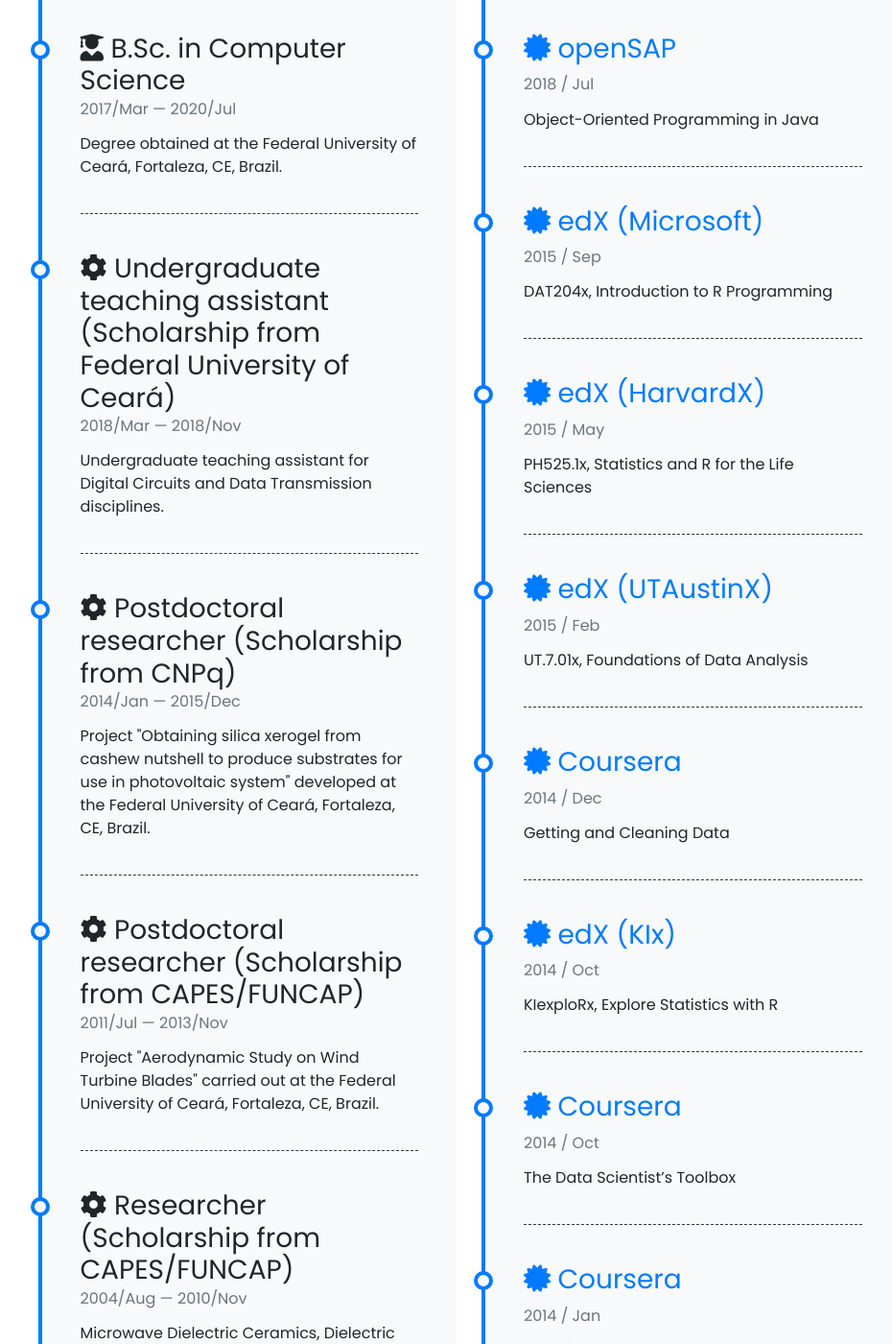
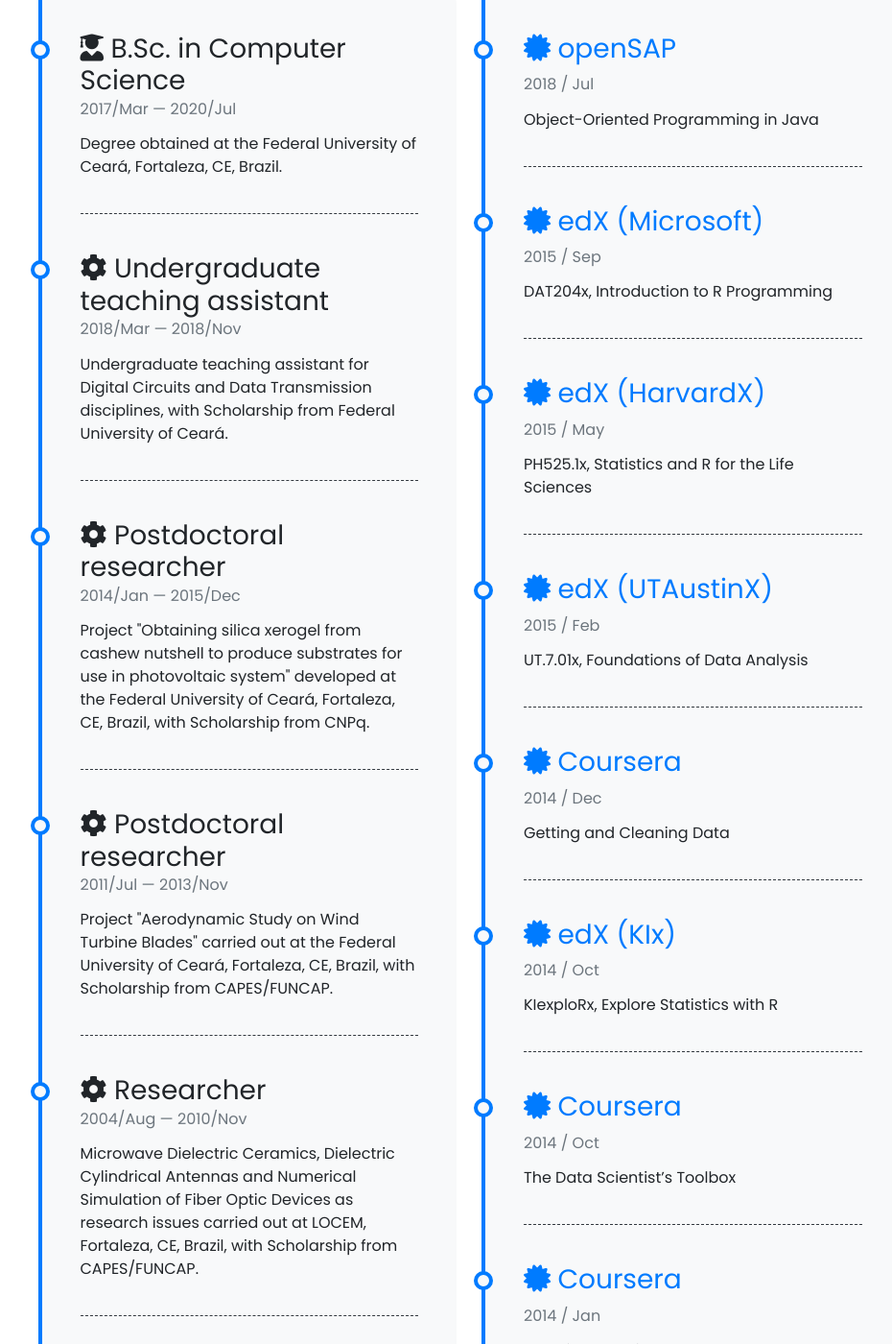
Before and after one commit to helioRocha/heliorocha.github.io, a Jekyll site: the page built from pages/about.md, in a window 1280 px wide and 1400 px high, scrolled down 276 px. Shown: the whole window at 96% size, without its empty margins (149-1079 px from the left). Built offline with Jekyll 4.4.1, drawn with Linux system fonts in a browser that asks for light colours; nearby versions of some CDN libraries; some of the changed text lies outside the part shown.

Commit message:
Update timeline.yml
[up]

```diff
--- a/_data/timeline.yml
+++ b/_data/timeline.yml
@@ -3,30 +3,30 @@
   to: 2020/Jul
   description: Degree obtained at the Federal University of Ceará, Fortaleza, CE, Brazil.
 
-- title: <i class="fas fa-cog"></i> Undergraduate teaching assistant (Scholarship from Federal University of Ceará)
+- title: <i class="fas fa-cog"></i> Undergraduate teaching assistant
   from: 2018/Mar
   to: 2018/Nov
-  description: Undergraduate teaching assistant for Digital Circuits and Data Transmission disciplines.
+  description: Undergraduate teaching assistant for Digital Circuits and Data Transmission disciplines, with Scholarship from Federal University of Ceará.
 
-- title: <i class="fas fa-cog"></i> Postdoctoral researcher (Scholarship from CNPq)
+- title: <i class="fas fa-cog"></i> Postdoctoral researcher
   from: 2014/Jan
   to: 2015/Dec
   description: Project "Obtaining silica xerogel from cashew nutshell to produce
                substrates for use in photovoltaic system" developed at the
-               Federal University of Ceará, Fortaleza, CE, Brazil.
+               Federal University of Ceará, Fortaleza, CE, Brazil, with Scholarship from CNPq.
 
-- title: <i class="fas fa-cog"></i> Postdoctoral researcher (Scholarship from CAPES/FUNCAP)
+- title: <i class="fas fa-cog"></i> Postdoctoral researcher
   from: 2011/Jul
   to: 2013/Nov
   description: Project "Aerodynamic Study on Wind Turbine Blades" carried out at the
-               Federal University of Ceará, Fortaleza, CE, Brazil.
+               Federal University of Ceará, Fortaleza, CE, Brazil, with Scholarship from CAPES/FUNCAP.
 
-- title: <i class="fas fa-cog"></i> Researcher (Scholarship from CAPES/FUNCAP)
+- title: <i class="fas fa-cog"></i> Researcher
   from: 2004/Aug
   to: 2010/Nov
   description: Microwave Dielectric Ceramics, Dielectric Cylindrical Antennas and Numerical
                Simulation of Fiber Optic Devices as research issues carried out at
-               LOCEM, Fortaleza, CE, Brazil.
+               LOCEM, Fortaleza, CE, Brazil, with Scholarship from CAPES/FUNCAP.
 
 - title: <p><a href="http://www.repositorio.ufc.br/handle/riufc/2115"><i class="fas fa-graduation-cap"></i> D.Sc. in Teleinformatics Engineering</a></p>
   from: 2006/Apr
```
